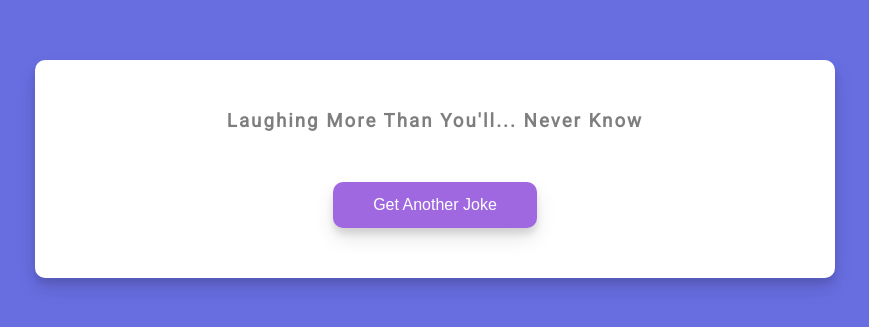
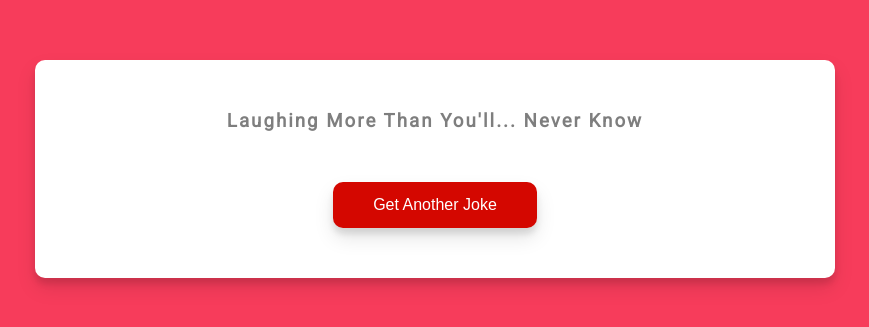
Before and after one commit to milzags/dadjokes, a plain HTML site: page index.html in a window 1280 px wide. Shown: the part 231-558 px from the top of the page, without its empty margins (205-1074 px from the left). Drawn offline with Linux system fonts and the light colour scheme; no server answers.

Commit message:
style change

```diff
--- a/style.css
+++ b/style.css
@@ -15,7 +15,7 @@ body {
     justify-content: center;
     text-align: center;
     overflow: hidden;
-    background-color: #686de0;
+    background-color: #f73c5b;
     padding: 20px;
 }
 
@@ -45,7 +45,7 @@ body {
 }
 
 .btn {
-    background-color: #9f68e0;
+    background-color: #d40700;
     border: 0;
     border-radius: 10px;
     color: #fff;
```
